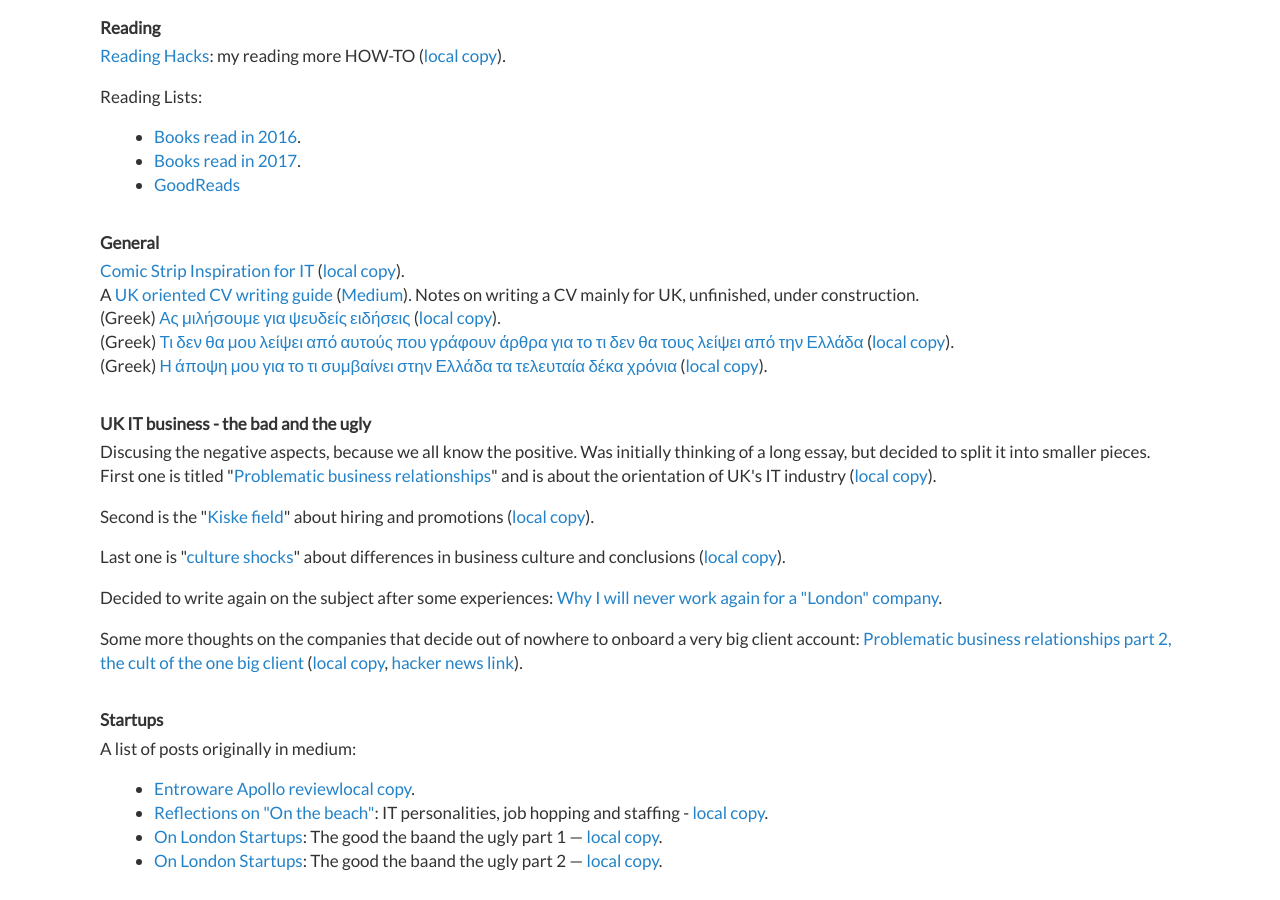
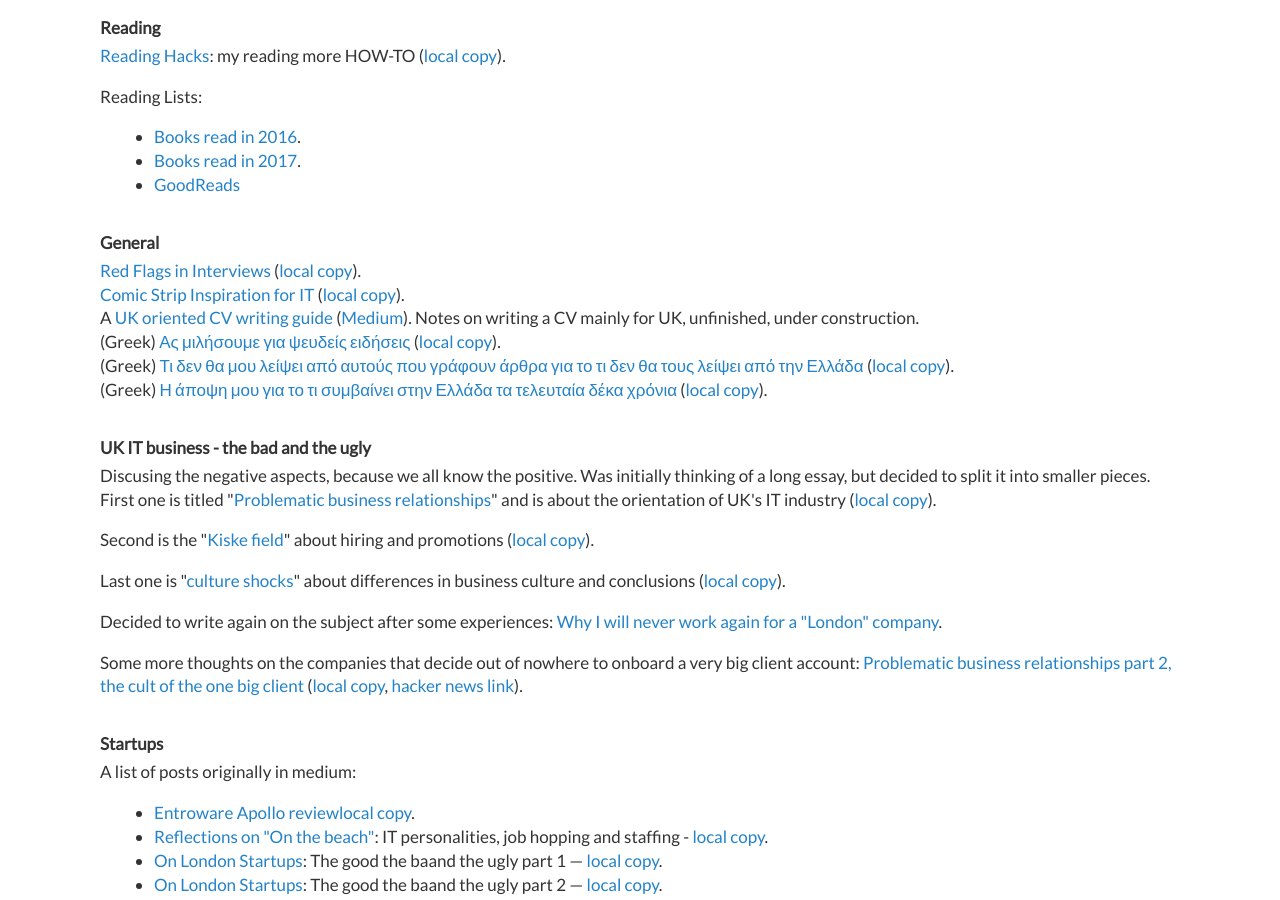
Before and after one commit to dimitrismistriotis/dimitrismistriotis.github.io, a Jekyll site: the page built from index.html, in a window 1280 px wide and 900 px high, scrolled down 1804 px. Built offline with Jekyll 4.4.1, drawn with Linux system fonts in a browser that asks for light colours; the list of posts is cut into pages by our own code.

Commit message:
Red Flags on index.

```diff
--- a/index.html
+++ b/index.html
@@ -100,6 +100,8 @@
   <h3>General</h3>
 
   <p>
+    <a href="https://medium.com/@dimist/red-flags-in-interviews-7430d28b86b5">Red Flags in Interviews</a> (<a href="/red_flags_in_interviews/">local copy</a>).<br>
+
     <a href="https://medium.com/@dimist/comic-strip-inspiration-for-it-978f8a55847">Comic Strip Inspiration for IT</a> (<a href="/comic_strip_inspiration_for_it/">local copy</a>).<br>
 
 
```
